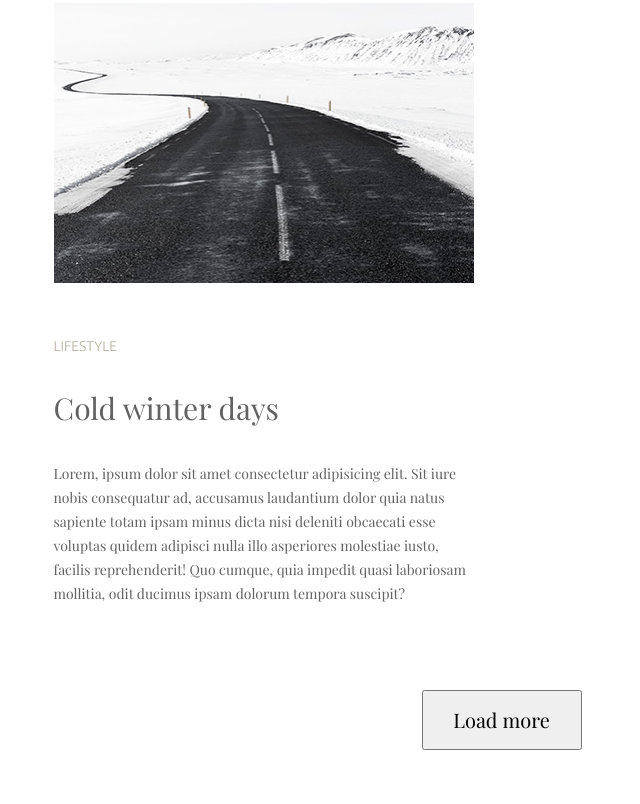
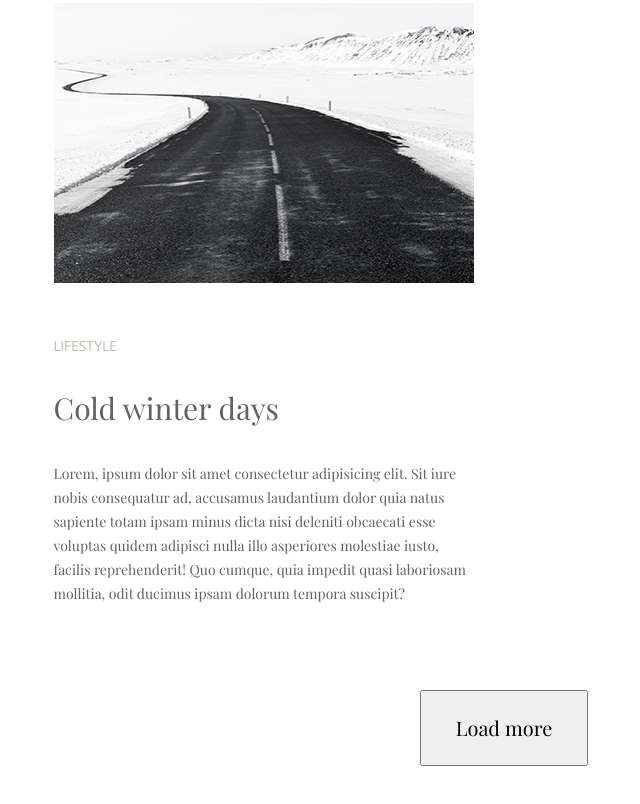
Before and after one commit to pleomax69x/goit-fe-course, a plain HTML site: page html-css/module-03/index.html in a window 1280 px wide. Shown: the part 3879-4683 px from the top of the page, without its empty margins (136-776 px from the left). Drawn offline with nearby package versions, Linux system fonts and the light colour scheme.

Commit message:
css improvement button

```diff
--- a/html-css/module-03/css/style.css
+++ b/html-css/module-03/css/style.css
@@ -94,11 +94,11 @@ img {
 /* BUTTON AREA */
 
 button {
+  display: block;
   font-size: 20px;
   line-height: 24px;
-  width: 160px;
-  height: 60px;
-  padding: 0;
-  margin: 0px 368px 70px 368px;
+  padding: 24px 34px;
   cursor: pointer;
+  margin: auto;
+  margin-bottom: 70px;
 }
```
